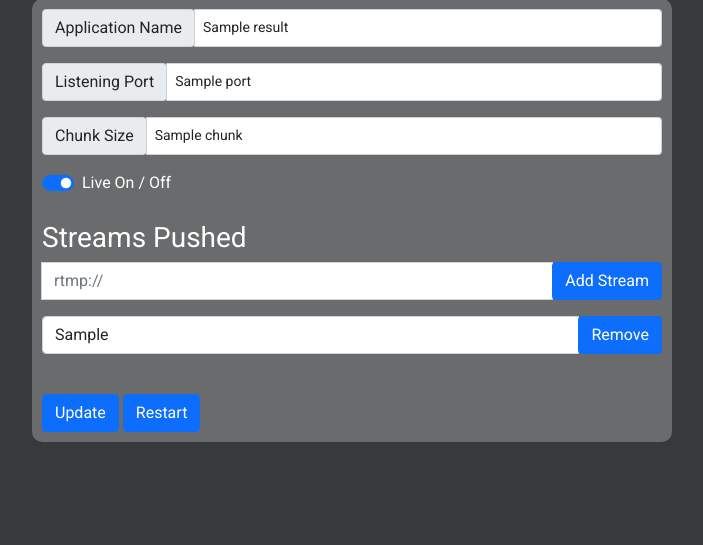
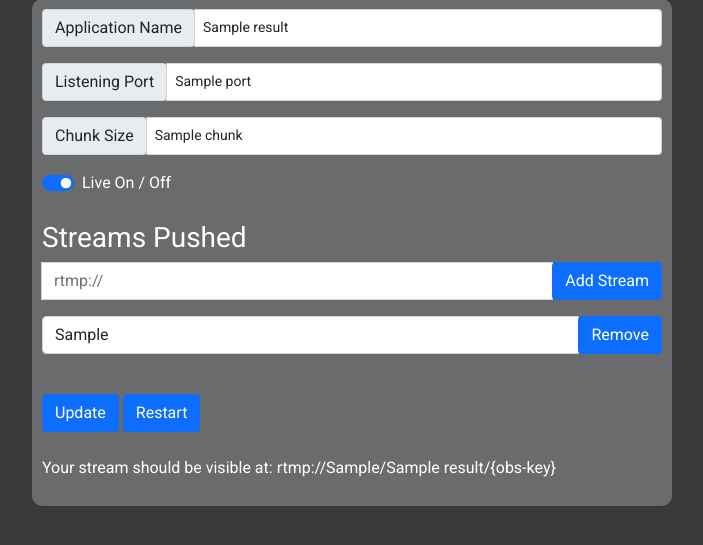
Before and after one commit to brettsalyer/nginx-stream-controller, a Flask app: template templates/index.html in a window 1280 px wide. Shown: the part 229-774 px from the top of the page, without its empty margins (288-991 px from the left). Run offline with Flask 2, Linux system fonts and the light colour scheme; the template is opened without the code that fills it: most values are stand-ins (such as "Sample title", 1, 10 or a date in 2020); some libraries are stand-ins or nearby versions.

Commit message:
Added <p> tag letting the user know where to view their stream

```diff
--- a/templates/index.html
+++ b/templates/index.html
@@ -146,6 +146,9 @@
       <button name="restart" class="btn btn-primary" type="submit">Restart</button>
     </div>
 
+    <br />
+
+    <p>Your stream should be visible at: rtmp://{{result['ip']}}/{{result['name']}}/{obs-key}</p>
   </form>
 
 
```
